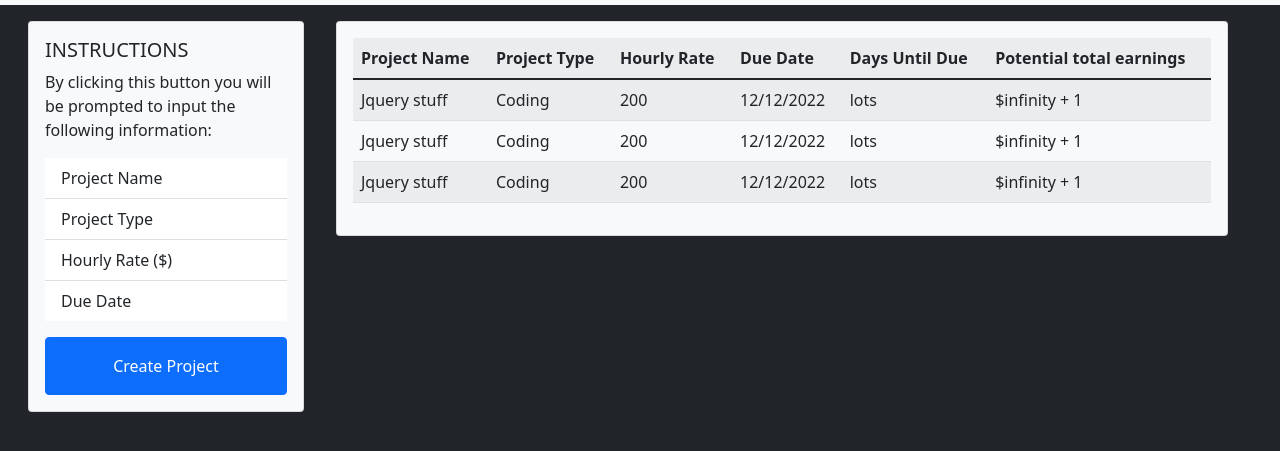
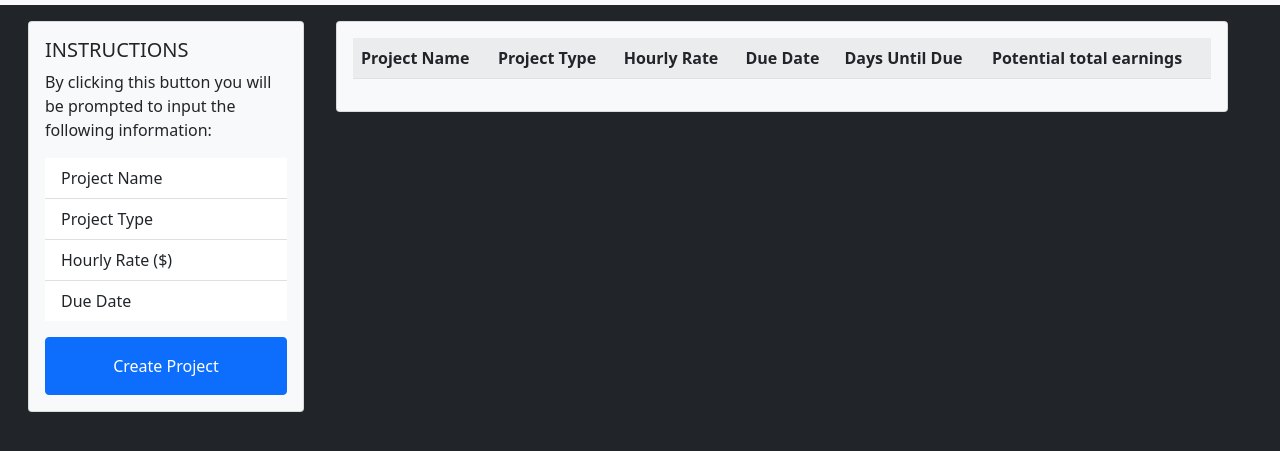
Before and after one commit to jvbridge/project-tracker, a plain HTML site: page index.html in a window 1280 px wide. Shown: the part 107-558 px from the top of the page. Drawn offline with nearby package versions, Linux system fonts and the light colour scheme.

Commit message:
deleted dummy data projects

```diff
--- a/index.html
+++ b/index.html
@@ -58,29 +58,14 @@
                             <th scope="col">Potential total earnings</th>
                         </tr>
                         <tbody id="table-body">
-                            <tr>
+                            <!-- <tr>
                                 <td>Jquery stuff</td>
                                 <td>Coding</td>
                                 <td>200</td>
                                 <td>12/12/2022</td>
                                 <td>lots</td>
                                 <td>$infinity + 1</td>
-                            </tr>
-                            <tr>
-                                <td>Jquery stuff</td>
-                                <td>Coding</td>
-                                <td>200</td>
-                                <td>12/12/2022</td>
-                                <td>lots</td>
-                                <td>$infinity + 1</td>
-                            </tr>
-                            <tr>
-                                <td>Jquery stuff</td>
-                                <td>Coding</td>
-                                <td>200</td>
-                                <td>12/12/2022</td>
-                                <td>lots</td>
-                                <td>$infinity + 1</td>
+                            </tr> -->
                             </tr>
                         </tbody>
                     </thread>
```
